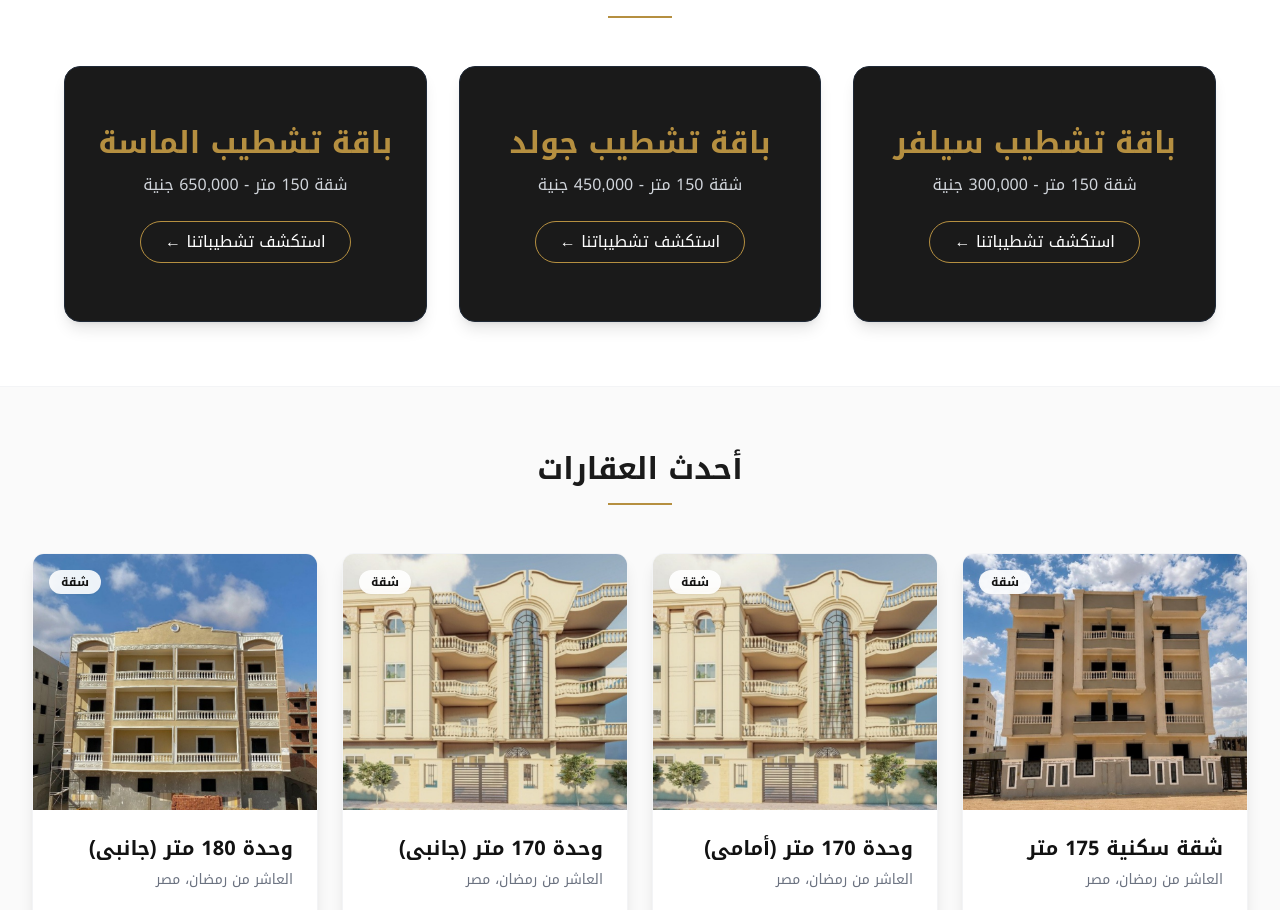
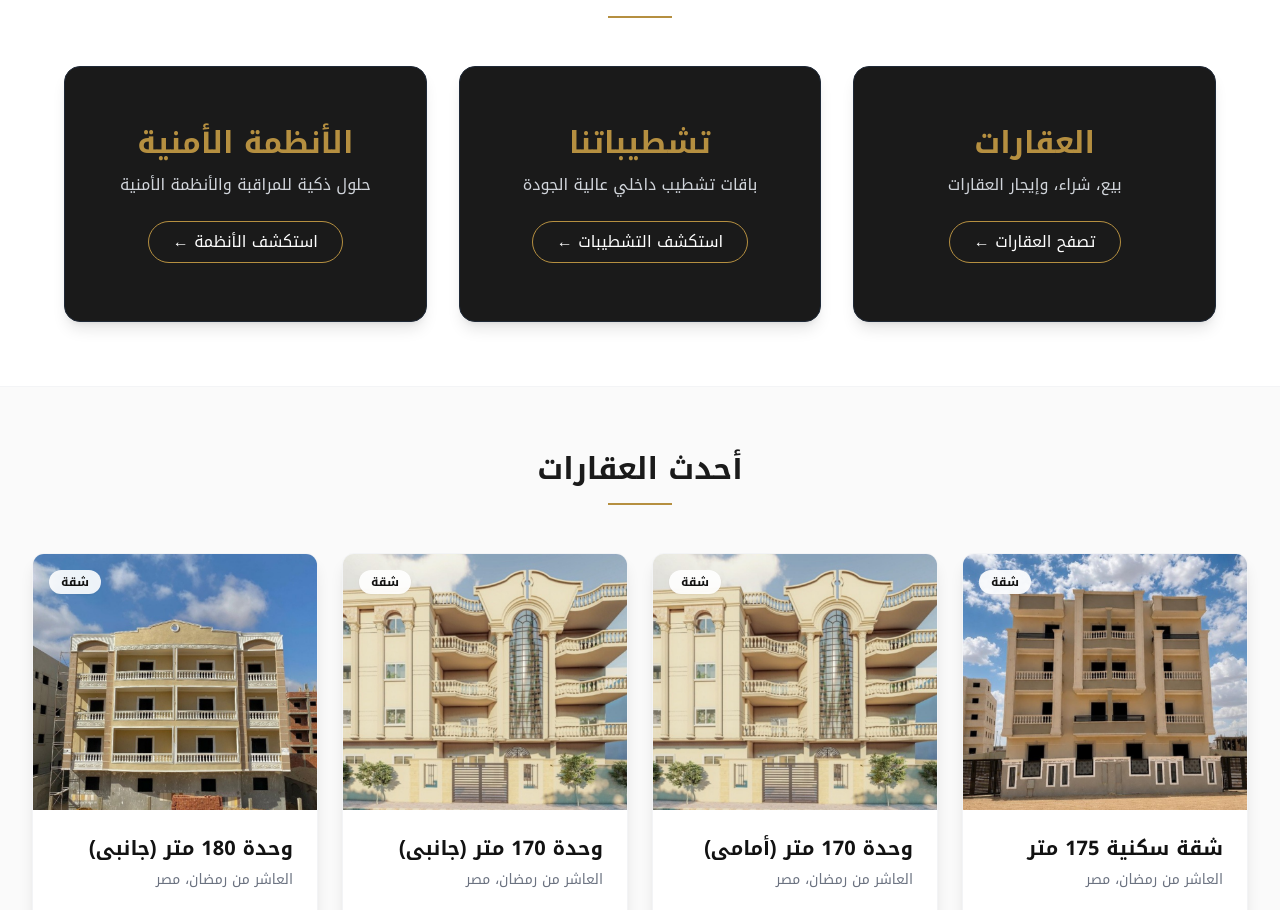
Before and after one commit to Mennakhalil-dev/afaq-app, a Next.js app: page /ar in a window 1280 px wide. Shown: the part 1027-1937 px from the top of the page. Built offline with nearby package versions, Linux system fonts and the light colour scheme.

Commit message:
afaq_web

```diff
--- a/src/app/[locale]/contact/page.tsx
+++ b/src/app/[locale]/contact/page.tsx
@@ -29,7 +29,7 @@ export default async function ContactPage({ params: { locale } }: { params: { lo
           <div className="bg-white p-6 rounded-xl shadow-md text-center border border-gray-100">
             <Mail className="text-gold mx-auto mb-4" size={32} />
             <h3 className="font-bold text-dark-100 mb-2">البريد الإلكتروني</h3>
-            <p className="text-gray-500 text-sm">afaq.supplies@gmail.com</p>
+            <p className="text-gray-500 text-sm">afaq.supplies.com@gmail.com</p>
           </div>
           <div className="bg-white p-6 rounded-xl shadow-md text-center border border-gray-100">
             <Clock className="text-gold mx-auto mb-4" size={32} />
--- a/src/app/[locale]/page.tsx
+++ b/src/app/[locale]/page.tsx
@@ -95,22 +95,25 @@ const getMockProperties = (locale: string) => [
 
 const getServices = (locale: string) => [
   {
-    id: "silver",
-    title: locale === 'en' ? "Silver Package" : "باقة تشطيب سيلفر",
-    subtitle: locale === 'en' ? "150 sq.m Apartment - 300,000 EGP" : "شقة 150 متر - 300,000 جنية",
-    image: "/images/finishings/silver.png"
+    id: "properties",
+    title: locale === 'en' ? "Real Estate" : "العقارات",
+    subtitle: locale === 'en' ? "Buy, sell, and rent properties" : "بيع، شراء، وإيجار العقارات",
+    link: `/${locale}/properties`,
+    btnText: locale === 'en' ? "Explore Properties" : "تصفح العقارات"
   },
   {
-    id: "gold",
-    title: locale === 'en' ? "Gold Package" : "باقة تشطيب جولد",
-    subtitle: locale === 'en' ? "150 sq.m Apartment - 450,000 EGP" : "شقة 150 متر - 450,000 جنية",
-    image: "/images/finishings/gold.png"
+    id: "finishings",
+    title: locale === 'en' ? "Finishings" : "تشطيباتنا",
+    subtitle: locale === 'en' ? "High quality interior finishing packages" : "باقات تشطيب داخلي عالية الجودة",
+    link: `/${locale}/services`,
+    btnText: locale === 'en' ? "Explore Finishings" : "استكشف التشطيبات"
   },
   {
-    id: "diamond",
-    title: locale === 'en' ? "Diamond Package" : "باقة تشطيب الماسة",
-    subtitle: locale === 'en' ? "150 sq.m Apartment - 650,000 EGP" : "شقة 150 متر - 650,000 جنية",
-    image: "/images/finishings/diamond.jpg"
+    id: "security",
+    title: locale === 'en' ? "Security Systems" : "الأنظمة الأمنية",
+    subtitle: locale === 'en' ? "Smart security and surveillance solutions" : "حلول ذكية للمراقبة والأنظمة الأمنية",
+    link: `/${locale}/security`,
+    btnText: locale === 'en' ? "Explore Security" : "استكشف الأنظمة"
   }
 ];
 
@@ -138,8 +141,8 @@ export default async function Home({ params: { locale } }: { params: { locale: s
               <div key={service.id} className="group rounded-2xl overflow-hidden shadow-lg relative bg-dark-100 p-8 border border-gray-800 flex flex-col justify-center items-center text-center hover:bg-dark-200 transition-colors h-64">
                 <h3 className="text-3xl font-bold text-gold mb-3">{service.title}</h3>
                 <p className="text-gray-300 mb-6">{service.subtitle}</p>
-                <Link href={`/${locale}/services`} className="text-white font-medium group-hover:text-gold transition-colors inline-block px-6 py-2 border border-gold rounded-full hover:bg-gold hover:text-dark-100">
-                  {locale === 'en' ? 'Explore Finishings' : 'استكشف تشطيباتنا'} &larr;
+                <Link href={service.link} className="text-white font-medium group-hover:text-gold transition-colors inline-block px-6 py-2 border border-gold rounded-full hover:bg-gold hover:text-dark-100">
+                  {service.btnText} &larr;
                 </Link>
               </div>
             ))}
--- a/src/components/home/ContactForm.tsx
+++ b/src/components/home/ContactForm.tsx
@@ -20,7 +20,7 @@ export default function ContactForm() {
     data._subject = `رسالة جديدة من موقع آفاق: ${data.service_type}`;
 
     // Using environment variable for email
-    const emailTo = process.env.NEXT_PUBLIC_CONTACT_EMAIL || "afaq.supplies@gmail.com";
+    const emailTo = process.env.NEXT_PUBLIC_CONTACT_EMAIL || "afaq.supplies.com@gmail.com";
 
     try {
       const response = await fetch(`https://formsubmit.co/ajax/${emailTo}`, {
```
